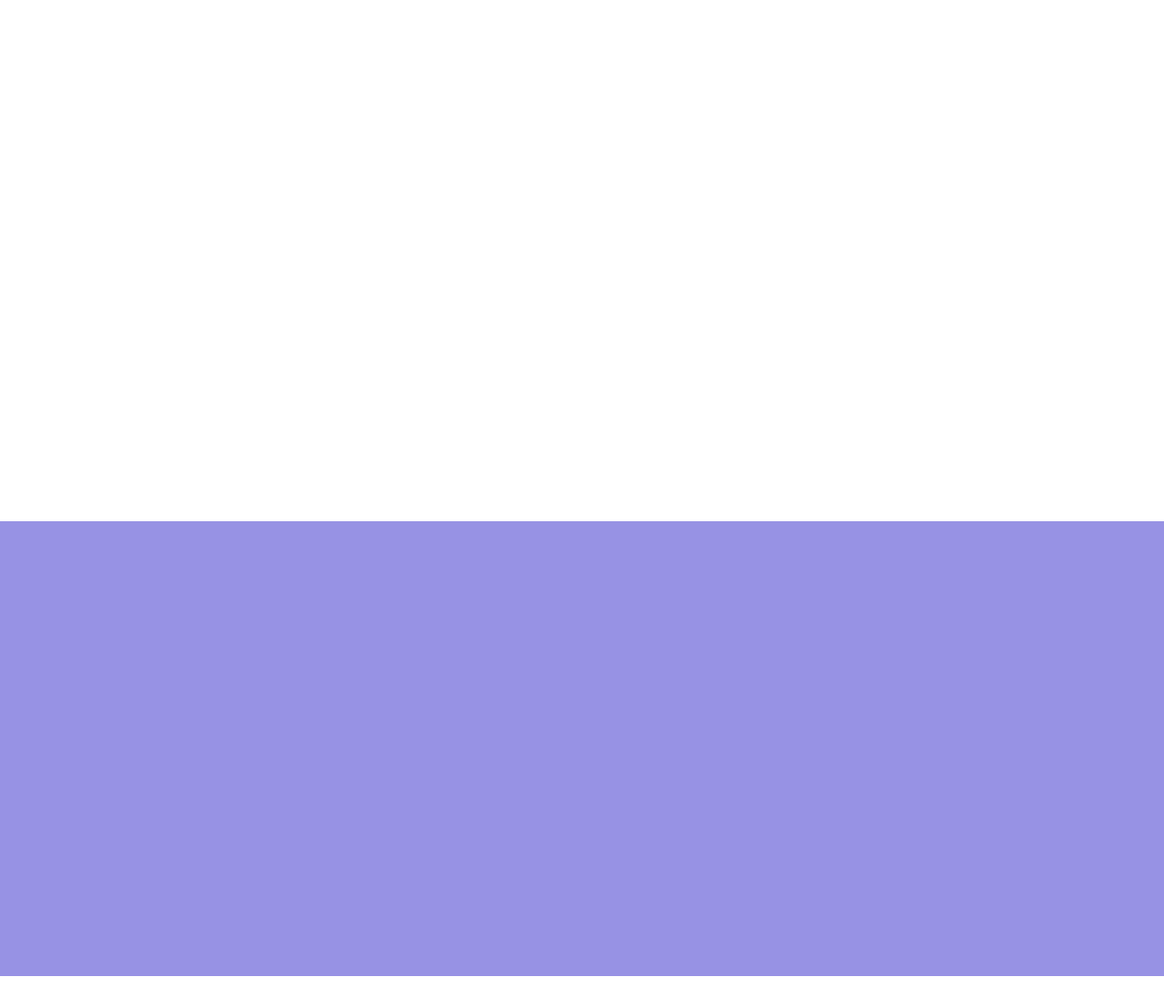
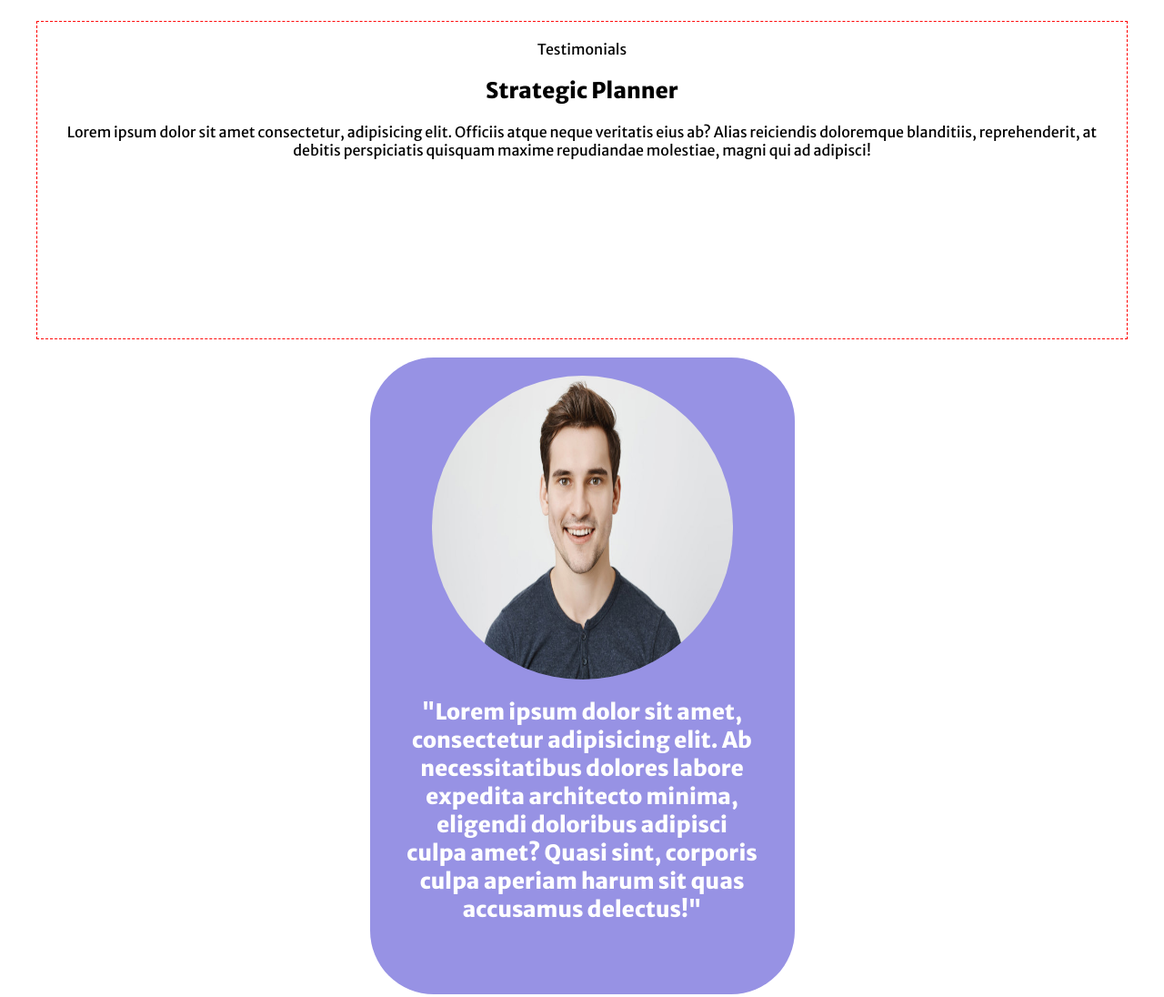
Before and after one commit to francescomiceli/htmlcss-responsive-layout, a plain HTML site: page index.html in a window 1280 px wide. Shown: the part 3100-4196 px from the top of the page at 91% size. Drawn offline with Linux system fonts and the light colour scheme.

Commit message:
section 3 in lavorazione

```diff
--- a/index.html
+++ b/index.html
@@ -110,7 +110,25 @@
       </section>
 
       <!-- SECTION_3 -->
-      <section><div class="container"></div></section>
+      <section id="testimonials">
+        <div class="container">
+          <div class="container">
+            <div class="row">
+              <div class="column">
+                <div class="box">
+                  <p>Testimonials</p>
+                  <h2 class="padding">Strategic Planner</h2>
+                  <p>Lorem ipsum dolor sit amet consectetur, adipisicing elit. Officiis atque neque veritatis eius ab? Alias reiciendis doloremque blanditiis, reprehenderit, at debitis perspiciatis quisquam maxime repudiandae molestiae, magni qui ad adipisci!</p>
+                </div>
+              </div>
+              <div class="card">
+                <img src="img/testimonial1.jpg" alt="">
+                <h2 class="padding">"Lorem ipsum dolor sit amet, consectetur adipisicing elit. Ab necessitatibus dolores labore expedita architecto minima, eligendi doloribus adipisci culpa amet? Quasi sint, corporis culpa aperiam harum sit quas accusamus delectus!"</h2>
+              </div>
+            </div>
+          </div>
+        </div>
+      </section>
       <section><div class="container"></div></section>
       <section><div class="container"></div></section>
       <section><div class="container"></div></section>
--- a/style.css
+++ b/style.css
@@ -94,6 +94,14 @@ i{
   padding: 20px;
 }
 
+.box{
+  text-align:center;
+  background-color: #fff;
+  display: flex;
+  flex-direction: column;
+  padding: 20px;
+}
+
 #product-presentation .card h2{
   color: #0084FD;
 }
@@ -102,9 +110,10 @@ i{
   color: #5A6E7F;
 }
 
-card.text-left{
+.card.text-left{
   text-align:left;
 }
+
 
 
 /*** /shared ***/
@@ -173,6 +182,28 @@ section:nth-of-type(even){
   background-color: #9792E4;
 }
 
+#testimonials .card{
+  align-items: center;
+  border-radius: 70px;
+  background-color: #9792E4;
+  color: white;
+  height: 700px;
+  width: 467px;
+  margin: 0 auto;
+}
+
+
+
+
+#testimonials .card img{
+    border-radius: 308px;
+    width: 331px;
+    height: 334px;
+}
+
+#testimonials .card h2{
+
+}
 
 
 
```
